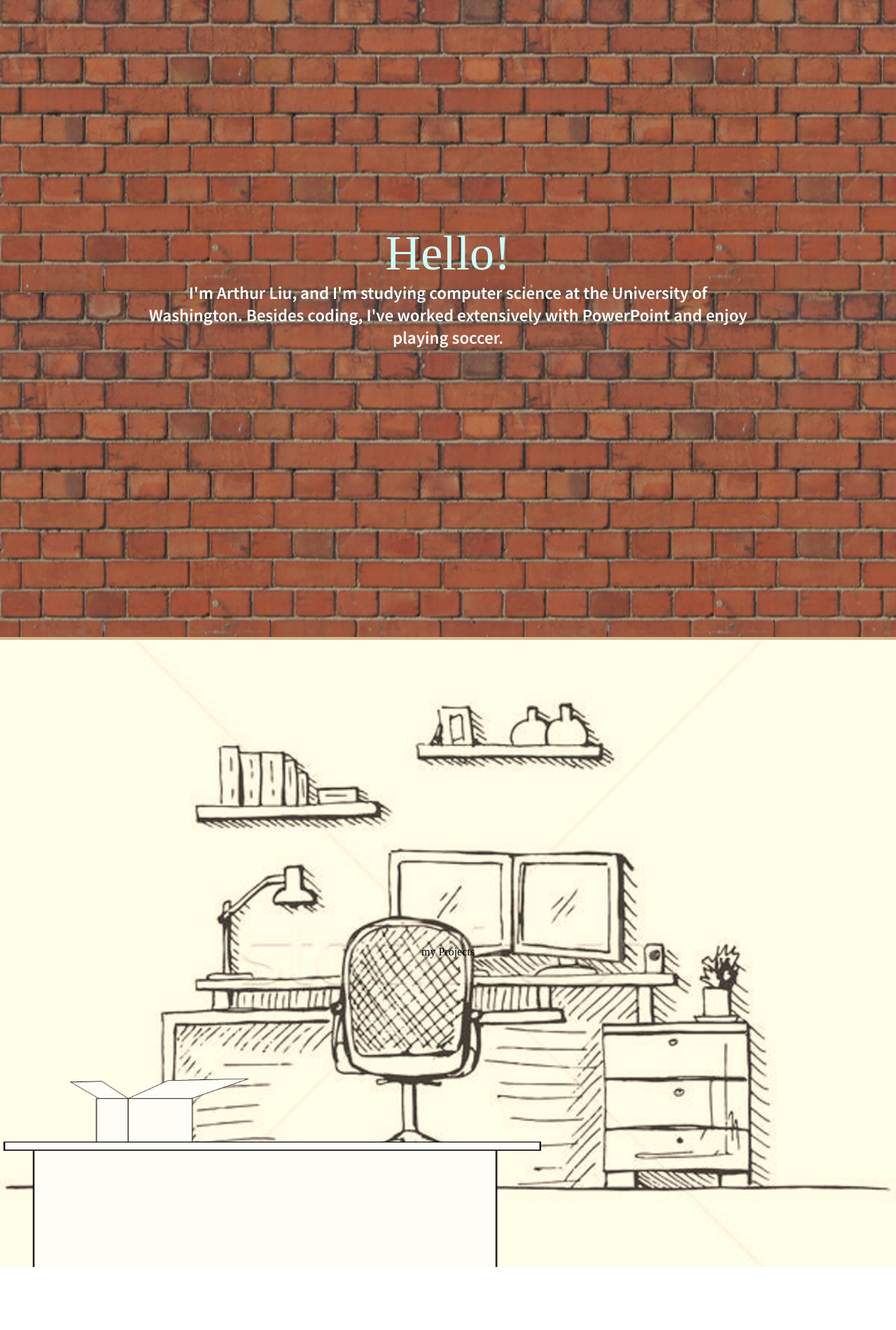
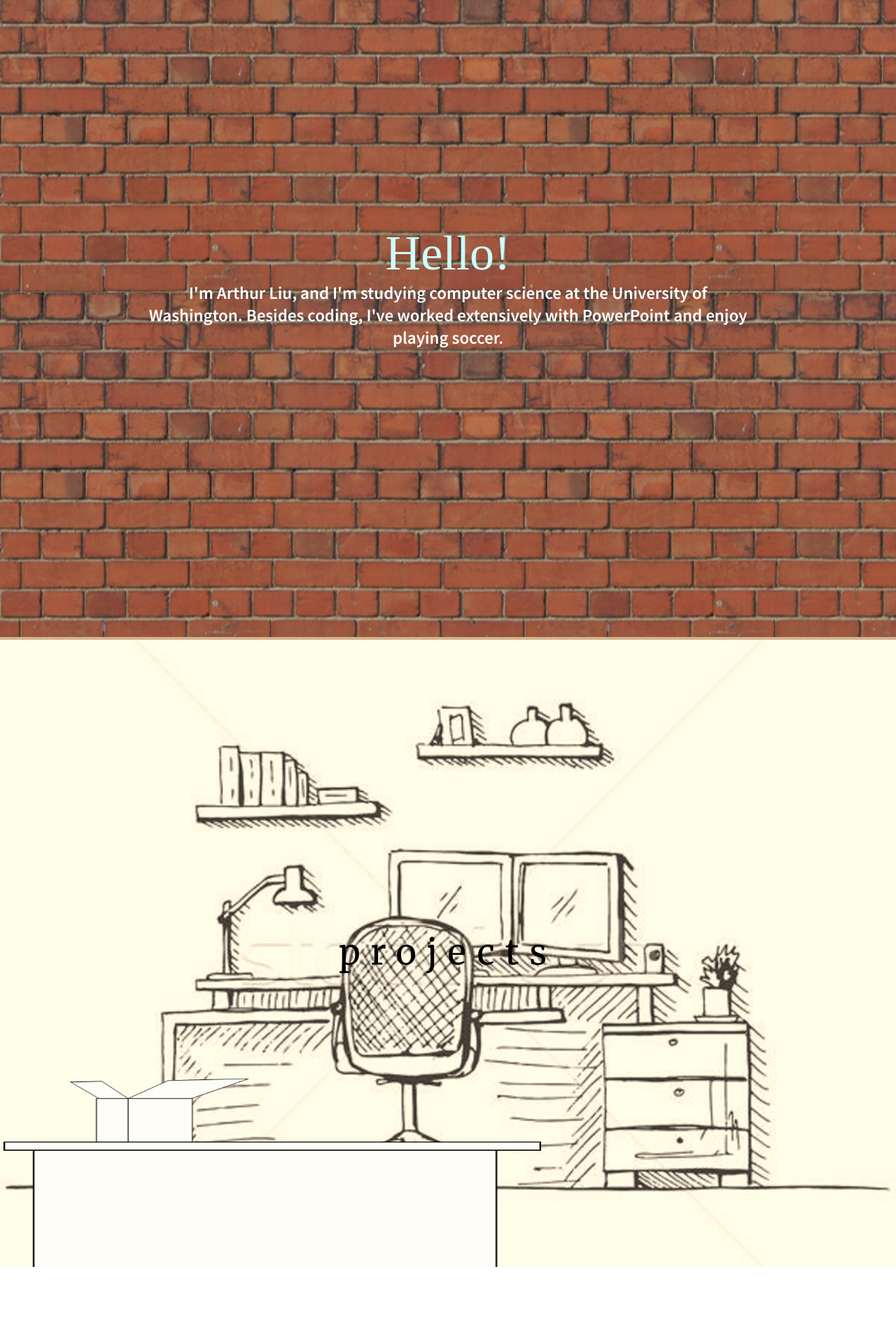
Before and after one commit to arthurjl/arthurjl.github.io, a Jekyll site: the page built from index.html, in a window 1280 px wide. Shown: the part 990-2890 px from the top of the page at 70% size. Built offline with Jekyll 4.4.1, drawn with Linux system fonts in a browser that asks for light colours; some web fonts are replaced; grey boxes are pictures that could not be loaded.

Commit message:
Update
Added limit to featured posts, edited font style for titles.

```diff
--- a/_includes/head.html
+++ b/_includes/head.html
@@ -20,8 +20,9 @@
     <link href="https://fonts.googleapis.com/css?family=Source+Sans+Pro:600" rel="stylesheet">
     <!-- post text -->
     <link href="https://fonts.googleapis.com/css?family=Quattrocento+Sans" rel="stylesheet">
-    <!-- punchy font for landing page-about -->
-    <link href="https://fonts.googleapis.com/css?family=Lalezar" rel="stylesheet">
+    <!-- font for projects and presentations and blog titles -->
+    <link href="https://fonts.googleapis.com/css?family=Merriweather" rel="stylesheet">
+    <!-- chalky font for landing page-about -->
     <link href="https://fonts.googleapis.com/css?family=Fredericka+the+Great" rel="stylesheet">
 
 </head>
--- a/css/PageStyles.css
+++ b/css/PageStyles.css
@@ -93,6 +93,12 @@
 	display: flex;
 	flex-direction: column;
 	align-items: center;
+}
+
+#projectsTitle, #presentationsTitle, #blogTitle {
+	font-size: 50px;
+	letter-spacing: 15px;
+	font-family: 'Merriweather', serif;
 }
 
 
--- a/css/blogstyles.css
+++ b/css/blogstyles.css
@@ -34,7 +34,8 @@
 }
 
 .mousePic {
-	background-image: url("{{site.baseurl}}/images/tempMouse.png");
+	background-image: url("{{site.baseurl}}/images/whiteMouse.png");
+	height: 80%;
 }
 
 .pageIconLink {
--- a/index.html
+++ b/index.html
@@ -18,12 +18,12 @@
 
 
 <section class="HeroImage" id="background2">
-	<h1 id="projectsTitle">my Projects</h1>
+	<h1 id="projectsTitle">projects</h1>
 	<div class="foreground" id="projectsForeground"></div>
 </section>
 
 <section class="contentContainer">
-    {% for post in site.categories.project %}
+    {% for post in site.categories.project limit: 3 %}
       <div class="content">
         <div class="showcase">
             <a href="{{site.baseurl}}{{post.url}}" title="click to read more">
@@ -44,12 +44,12 @@
 
 
 <section class="HeroImage" id="randomBackground">
-	<h1 id="nameTitle">my presentations</h1>
+	<h1 id="presentationsTitle">presentations</h1>
 	<div class="foreground" id="landingForeground"></div>
 </section>
 
 <section class="contentContainer">
-    {% for post in site.categories.presentation %}
+    {% for post in site.categories.presentation limit: 3 %}
       <div class="content">
         <div class="showcase">
             <a href="{{site.baseurl}}{{post.url}}" title="click to read more">
@@ -78,7 +78,7 @@
 	<h2>I blog infrequently</h2>
 	<p>Here are some of the latest ones</p>
 	<div class="blogShowcaseContainer">
-        {% for post in site.categories.blog %}
+        {% for post in site.categories.blog limit: 5 %}
             <div class="blogThumbnail">
                 <a href="{{site.baseurl}}{{post.url}}">
                 <img src="{{post.thumbnail}}" alt="FINISH FINISH FINISH">
```
Also changed, not shown: other parts of index.html (+1 -1 lines), about.md (+1 -1 lines), images/whiteMouse.png (added).
